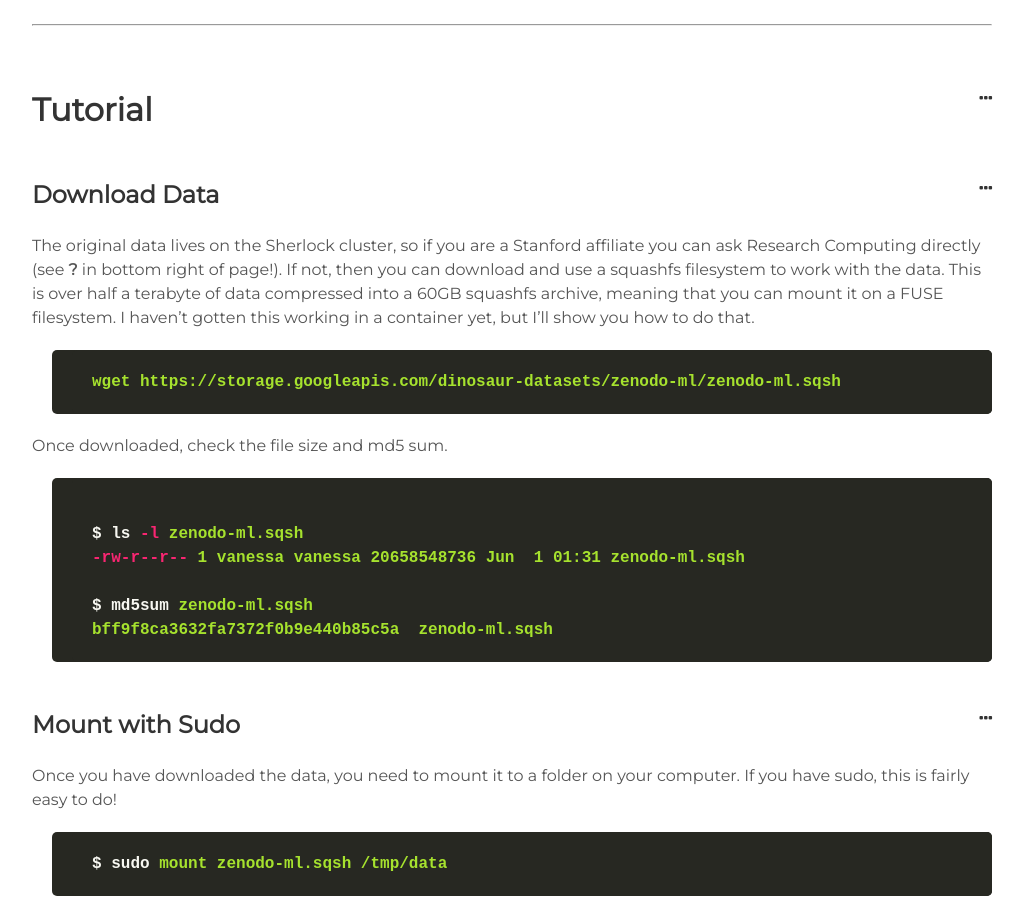
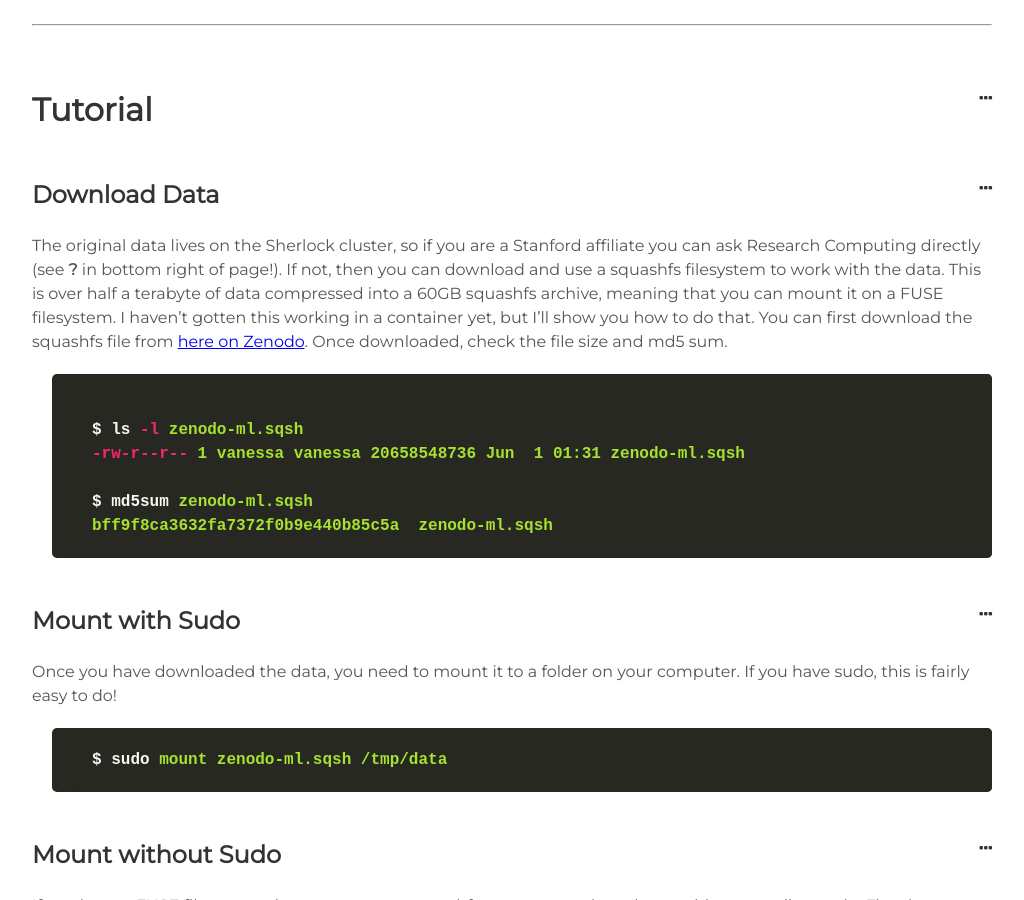
Before and after one commit to vsoch/datasets, a Jekyll site: the page built from _posts/software/2018-05-31-zenodo.md, in a window 1280 px wide and 900 px high, scrolled down 2548 px. Shown: the whole window, without its empty margins (128-1152 px from the left). Built offline with Jekyll 4.4.1, drawn with Linux system fonts in a browser that asks for light colours; a script that is not in the unit is left out.

Commit message:
Update 2018-05-31-zenodo.md

````diff
--- a/_posts/software/2018-05-31-zenodo.md
+++ b/_posts/software/2018-05-31-zenodo.md
@@ -2,7 +2,7 @@
 layout: post
 title: Zenodo Machine Learning
 tags: "software,zenodo,doi,github"
-github: "https://www.github.com/vsoch/zenodo-ml"
+github: "https://github.com/vsoch/zenodo-ml"
 categories: software
 snippet: "code from ~10K Zenodo software repositories"
 editable: software
@@ -79,12 +79,7 @@ The dataset was generated by querying the Zenodo API for records, downloading th
 
 ### Download Data
 The original data lives on the Sherlock cluster, so if you are a Stanford affiliate you can ask Research Computing directly (see <strong color="green">?</strong> in bottom right of page!). If not, then you can download and use a squashfs filesystem to work with the data. This is over half a terabyte of data compressed into a 60GB squashfs archive, meaning that you can mount it on a FUSE filesystem. I haven't gotten this working in a container yet, but I'll show you how to do that.
-
-```bash
-wget https://storage.googleapis.com/dinosaur-datasets/zenodo-ml/zenodo-ml.sqsh
-```
-
-Once downloaded, check the file size and md5 sum.
+You can first download the squashfs file from [here on Zenodo](https://zenodo.org/record/4698871). Once downloaded, check the file size and md5 sum.
 
 ```bash
 
````
